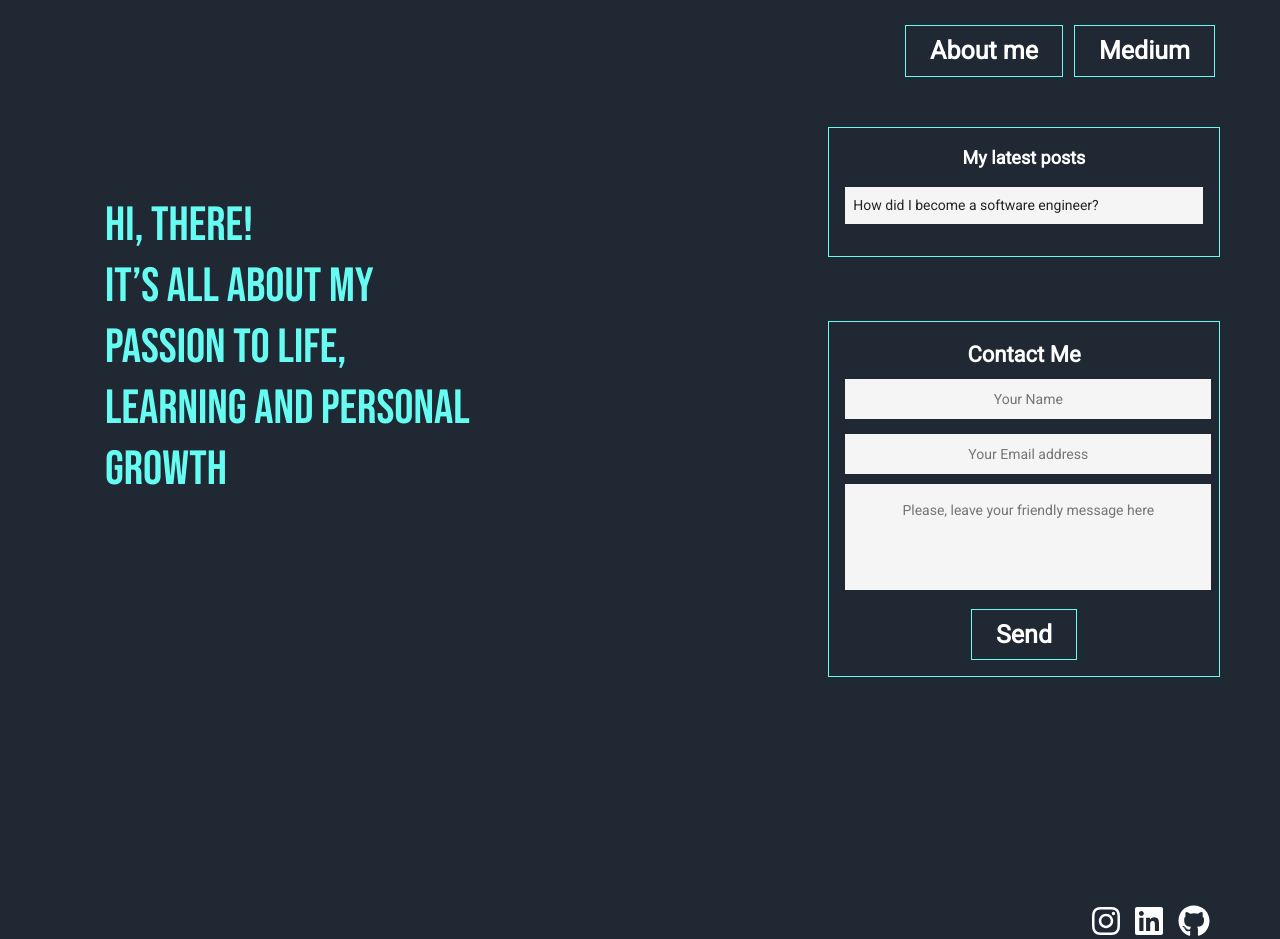
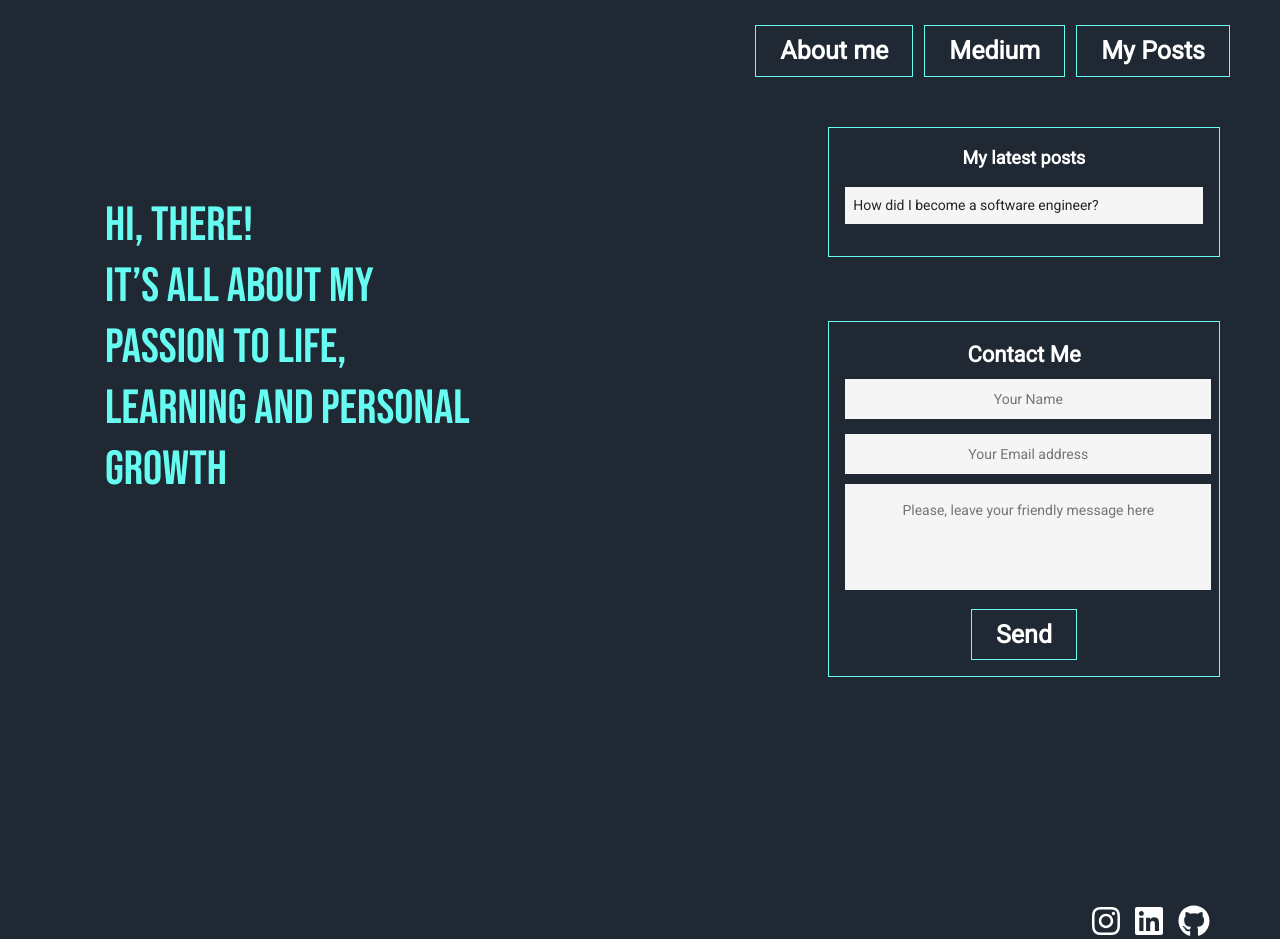
Before and after one commit to olesiaMartushkanova/react-typescript-blog, a React (Create React App) app: page / in a window 1280 px wide. Built offline with nearby package versions, Linux system fonts and the light colour scheme; no server answers; a web font is replaced by a local one.

Commit message:
dropdown in progress

```diff
--- /dev/null
+++ b/src/components/Dropdown/Dropdown.css
@@ -0,0 +1,8 @@
+.dropdown__container {
+  position: relative;
+}
+
+.dropdown__menu {
+  position: absolute;
+  display: 'block';
+}
--- /dev/null
+++ b/src/components/Dropdown/Dropdown.tsx
@@ -0,0 +1,35 @@
+import { useState } from 'react';
+import MainButton from '../MainButton/MainButton';
+import './Dropdown.css';
+
+interface IDropdown {
+  className?: string;
+}
+
+const Dropdown = (props: IDropdown) => {
+  const { className } = props;
+
+  const [showMenu, setShowMenu] = useState(false);
+
+  const handleClick = () => {
+    setShowMenu(true);
+    console.log('Clicking: ', showMenu);
+  };
+
+  return (
+    <div className={`${className} dropdown__container`}>
+      <MainButton className='dropdown__button' onClick={handleClick}>
+        My Posts
+      </MainButton>
+
+      {showMenu && (
+        <div className='dropdown__menu' style={{ backgroundColor: 'red' }}>
+          <option>First option</option>
+          <option>Second option</option>
+        </div>
+      )}
+    </div>
+  );
+};
+
+export default Dropdown;
--- a/src/components/Page/Page.css
+++ b/src/components/Page/Page.css
@@ -22,7 +22,15 @@
     display: flex;
     right: 0;
     margin-top: 25px;
-    margin-right: 65px;
+    margin-right: 50px;
+  }
+
+  .button__about-me {
+    margin-right: 11px;
+  }
+
+  .header__dropdown {
+    margin-left: 11px;
   }
 }
 
@@ -51,4 +59,12 @@
     margin-top: 25px;
     width: 300px;
   }
+
+  .button__about-me {
+    margin-right: 11px;
+  }
+
+  .header__dropdown {
+    margin-left: 11px;
+  }
 }
--- a/src/components/Page/Page.tsx
+++ b/src/components/Page/Page.tsx
@@ -4,6 +4,8 @@ import Footer from './components/Footer/Footer';
 import AboutMeButton from './components/AboutMeButton/AboutMeButton';
 import MediumButton from './components/MediumButton/MediumButton';
 import { MEDIUM_PATH } from '../../utils/constants';
+import Dropdown from '../Dropdown/Dropdown';
+import { ENV_KEY } from '../../utils/env';
 
 interface IPage {
   homeButtonPath: string;
@@ -27,12 +29,21 @@ const Page: React.FC<IPage> = (props) => {
     <div className='app-blog-page'>
       <header className='header'>
         <nav className='nav__buttons'>
-          <AboutMeButton path={homeButtonPath} text={homeButtonText} />
-          <MediumButton
-            path={mediumButtonPath ?? MEDIUM_PATH}
-            text={mediumButtonText ?? 'Medium'}
-            openInNewTab={openMediumInNewTab ?? true}
+          <AboutMeButton
+            className='button__about-me'
+            path={homeButtonPath}
+            text={homeButtonText}
           />
+
+          {ENV_KEY.mediumButton && (
+            <MediumButton
+              path={mediumButtonPath ?? MEDIUM_PATH}
+              text={mediumButtonText ?? 'Medium'}
+              openInNewTab={openMediumInNewTab ?? true}
+            />
+          )}
+
+          <Dropdown className='header__dropdown' />
         </nav>
       </header>
       <div className='page__body'> {children}</div>
--- a/src/components/Page/components/AboutMeButton/AboutMeButton.css
+++ /dev/null
@@ -1,3 +0,0 @@
-.button__about-me {
-  margin-right: 11px;
-}
--- a/src/components/Page/components/AboutMeButton/AboutMeButton.tsx
+++ b/src/components/Page/components/AboutMeButton/AboutMeButton.tsx
@@ -1,9 +1,8 @@
 import { useHistory } from 'react-router-dom';
 import MainButton, { IMainButton } from '../../../MainButton/MainButton';
-import './AboutMeButton.css';
 
 const AboutMeButton = (props: IMainButton) => {
-  const { text, path } = props;
+  const { text, path, className } = props;
 
   const history = useHistory();
   const buttonHandler = () => {
@@ -11,11 +10,7 @@ const AboutMeButton = (props: IMainButton) => {
   };
 
   return (
-    <MainButton
-      text={text}
-      className='button__about-me'
-      onClick={buttonHandler}
-    />
+    <MainButton text={text} className={className} onClick={buttonHandler} />
   );
 };
 
--- a/src/pages/AboutMe/AboutMe.css
+++ b/src/pages/AboutMe/AboutMe.css
@@ -141,7 +141,7 @@
     font-family: 'Roboto', sans-serif;
     margin-left: 10px;
     margin-right: 20px;
-    width: 92%;
+    width: 95%;
     color: white;
   }
 
--- a/src/pages/AboutMe/AboutMe.tsx
+++ b/src/pages/AboutMe/AboutMe.tsx
@@ -51,7 +51,7 @@ const AboutMe = () => {
             <section className='section__about-me__main'>
               <text className='text__main-about-me'>
                 <p>
-                  {`I had to describe myself I would say: "I focus on Automation Testing but I also enjoy doing development and DevOps. I love programming a lot! That's why
+                  {`I had to describe myself I would say: "I focus on Automation Testing but I also enjoy doing development and DevOps. I love programming a lot! That's why I
                   care about what I do and always work hard to achieve the best results. Also, I love challenges! `}
                 </p>
                 <p>My main life motto is to grow and improve every day."</p>
--- a/src/pages/Home/Home.tsx
+++ b/src/pages/Home/Home.tsx
@@ -17,7 +17,7 @@ const Home = () => {
 
   const contactMeButtonHandler = () => {
     setOpenContactForm(true);
-    console.log('setting contact me button handler');
+    // TODO: add setting to false after form is submit
   };
 
   return (
--- a/src/utils/env.ts
+++ b/src/utils/env.ts
@@ -2,16 +2,11 @@ import * as dotenv from 'dotenv';
 
 dotenv.config();
 
-const emailServiceId = process.env.REACT_APP_EMAIL_SERVICE_ID as string;
-const emailTemplateId = process.env.REACT_APP_EMAIL_TEMPLATE_ID as string;
-const emailUserId = process.env.REACT_APP_EMAIL_USER_ID as string;
-const downloadCvFeature = process.env.REACT_APP_DOWNLOAD_CV !== 'false';
-const hundredDaysButton = process.env.REACT_APP_HUNDRED_DAYS_BUTTON !== 'false';
-
 export const ENV_KEY = {
-  emailServiceId,
-  emailTemplateId,
-  emailUserId,
-  downloadCvFeature,
-  hundredDaysButton,
+  emailServiceId: process.env.REACT_APP_EMAIL_SERVICE_ID as string,
+  emailTemplateId: process.env.REACT_APP_EMAIL_TEMPLATE_ID as string,
+  emailUserId: process.env.REACT_APP_EMAIL_USER_ID as string,
+  downloadCvFeature: process.env.REACT_APP_DOWNLOAD_CV !== 'false',
+  hundredDaysButton: process.env.REACT_APP_HUNDRED_DAYS_BUTTON !== 'false',
+  mediumButton: process.env.REACT_APP_MEDIUM_BUTTON !== 'false',
 };
```
